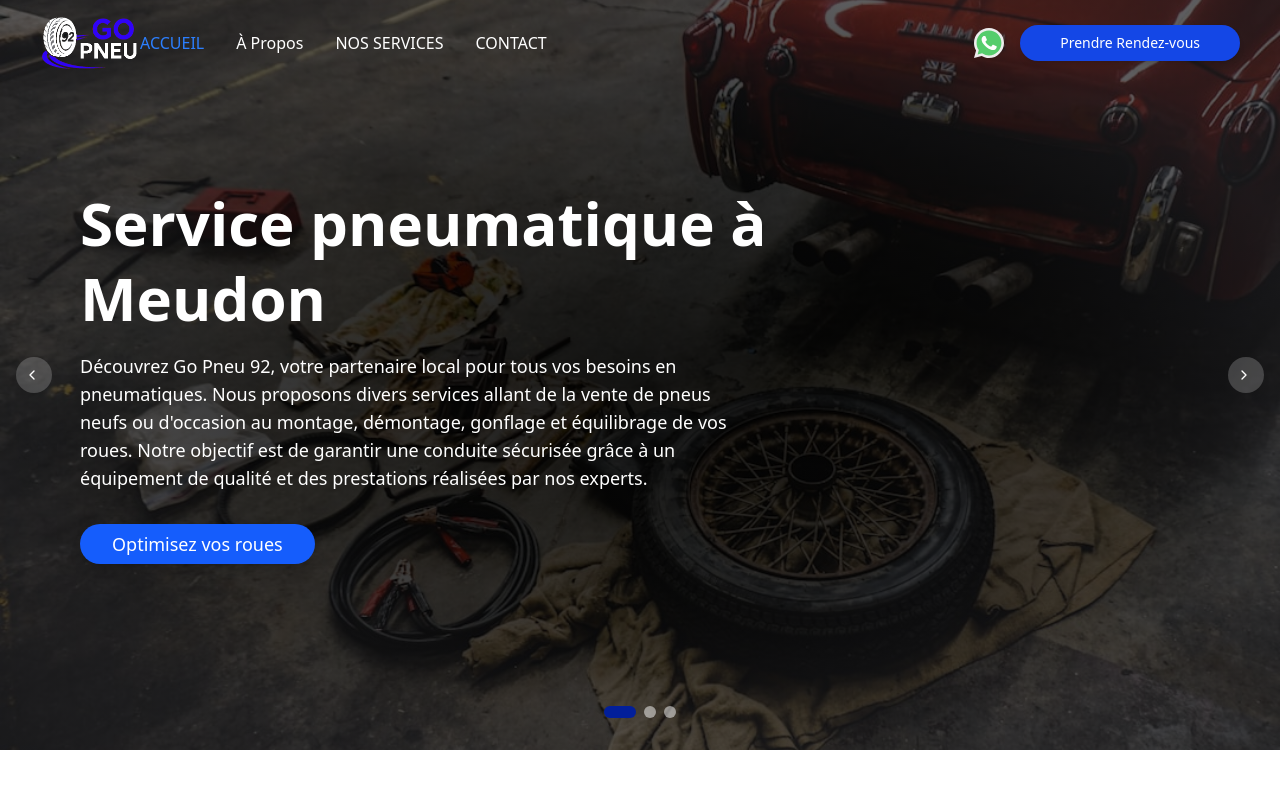
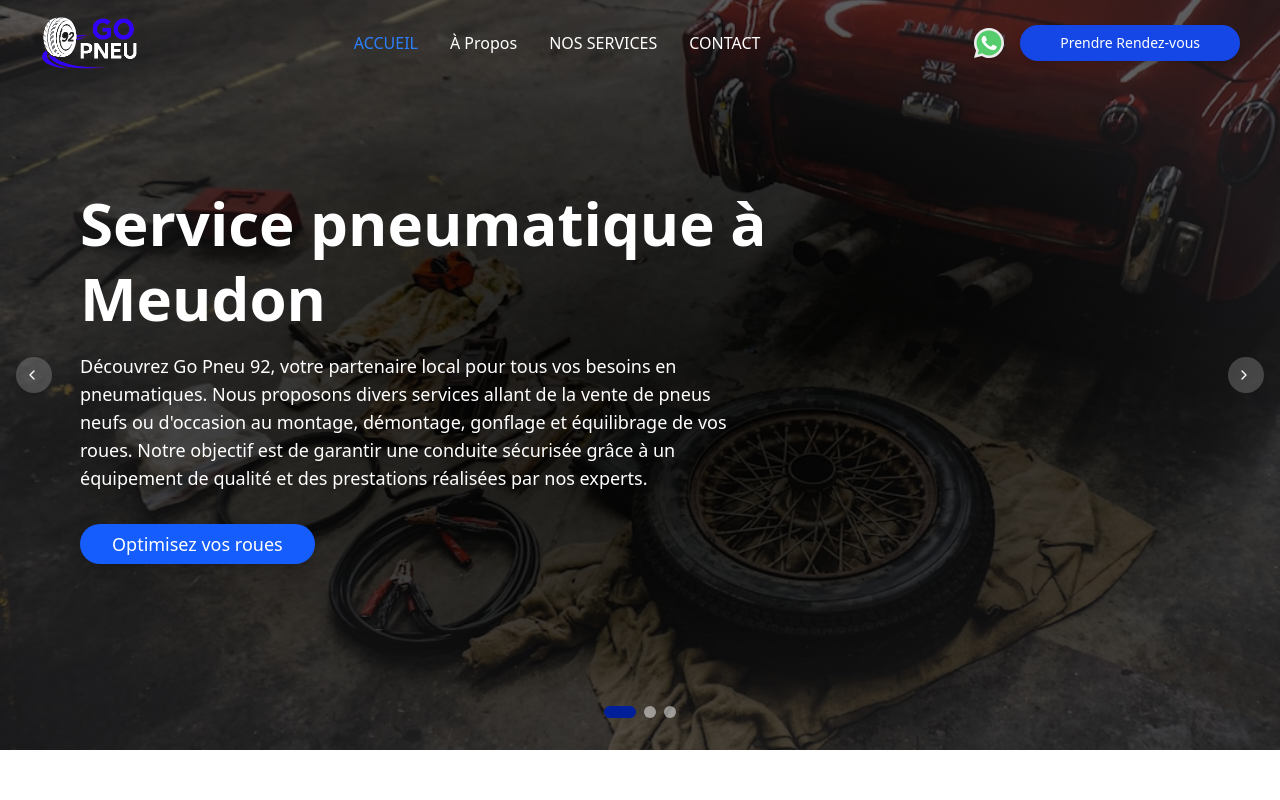
Before and after one commit to ismailAanajar/gopneu92, a Next.js app: page / in a window 1280 px wide. Shown: the top 800 px of the page. Built offline with nearby package versions, Linux system fonts and the light colour scheme.

Commit message:
style(header): fix spacing in header className and align nav
- Remove duplicate space in header className
- Add ml-auto to nav for proper alignment

```diff
--- a/src/components/header.tsx
+++ b/src/components/header.tsx
@@ -44,7 +44,7 @@ const Header = () => {
   return (
     <header
       className={cn(
-        "w-full py-4 px-6 md:px-10 flex items-center justify-between  fixed top-0 left-0 right-0 z-50 transition-all duration-300 ",
+        "w-full py-4 px-6 md:px-10 flex items-center justify-between  fixed top-0 left-0 right-0 z-50  transition-all duration-300 ",
         scrolled ? "shadow-xl py-3 bg-white" : ""
       )}
     >
@@ -60,7 +60,7 @@ const Header = () => {
           className=""
         />
       </Link>
-      <nav className="hidden md:flex space-x-8">
+      <nav className="ml-auto hidden md:flex space-x-8">
         <Link
           href="/"
           className={cn(
```
